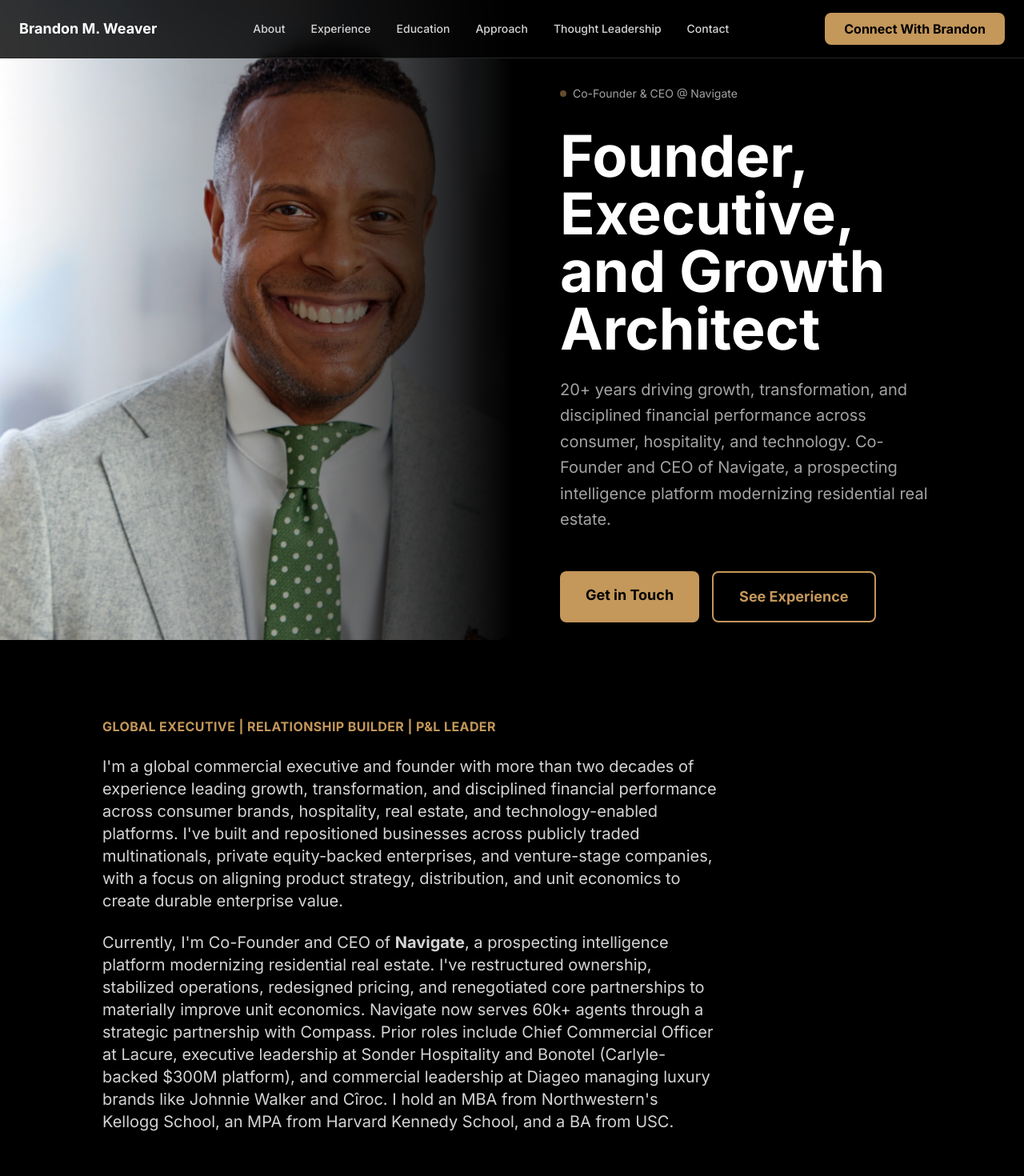
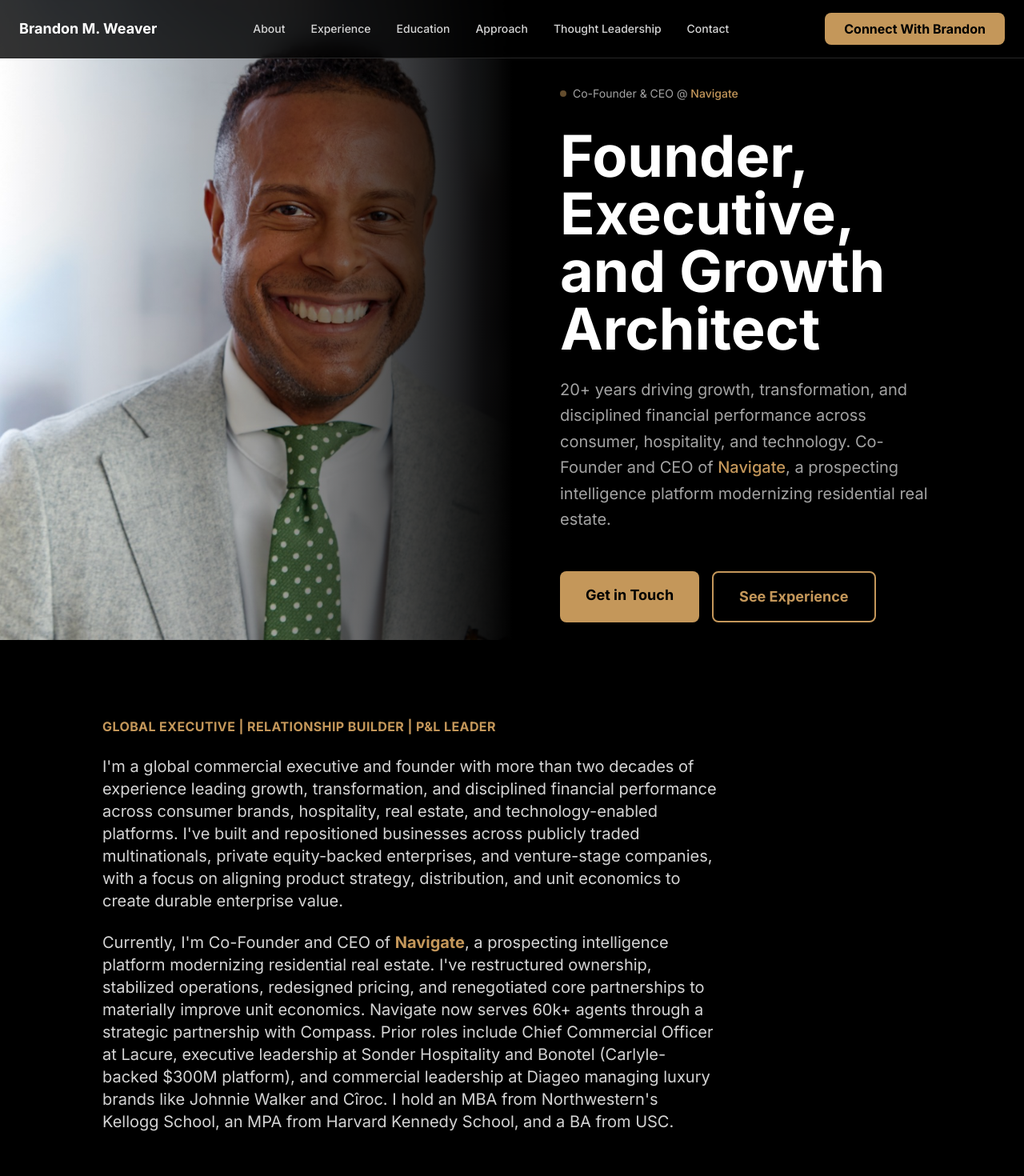
Before and after one commit to letsnavigatebmw/brandonmweaver, a React (Vite) app: page / in a window 1280 px wide. Shown: the top 1470 px of the page at 80% size. Built offline with nearby package versions, Linux system fonts and the light colour scheme.

Commit message:
Hyperlink Navigate to navigatenow.com in Hero and About sections

```diff
--- a/src/components/About.jsx
+++ b/src/components/About.jsx
@@ -28,7 +28,7 @@ export default function About() {
             I'm a global commercial executive and founder with more than two decades of experience leading growth, transformation, and disciplined financial performance across consumer brands, hospitality, real estate, and technology-enabled platforms. I've built and repositioned businesses across publicly traded multinationals, private equity-backed enterprises, and venture-stage companies, with a focus on aligning product strategy, distribution, and unit economics to create durable enterprise value.
           </p>
           <p className="text-lg md:text-xl text-gray-300 leading-relaxed max-w-3xl">
-            Currently, I'm Co-Founder and CEO of <span className="font-bold">Navigate</span>, a prospecting intelligence platform modernizing residential real estate. I've restructured ownership, stabilized operations, redesigned pricing, and renegotiated core partnerships to materially improve unit economics. Navigate now serves 60k+ agents through a strategic partnership with Compass. Prior roles include Chief Commercial Officer at Lacure, executive leadership at Sonder Hospitality and Bonotel (Carlyle-backed $300M platform), and commercial leadership at Diageo managing luxury brands like Johnnie Walker and Cîroc. I hold an MBA from Northwestern's Kellogg School, an MPA from Harvard Kennedy School, and a BA from USC.
+            Currently, I'm Co-Founder and CEO of <a href="https://navigatenow.com" target="_blank" rel="noopener noreferrer" className="font-bold text-gold-400 hover:text-gold-300 transition-colors">Navigate</a>, a prospecting intelligence platform modernizing residential real estate. I've restructured ownership, stabilized operations, redesigned pricing, and renegotiated core partnerships to materially improve unit economics. Navigate now serves 60k+ agents through a strategic partnership with Compass. Prior roles include Chief Commercial Officer at Lacure, executive leadership at Sonder Hospitality and Bonotel (Carlyle-backed $300M platform), and commercial leadership at Diageo managing luxury brands like Johnnie Walker and Cîroc. I hold an MBA from Northwestern's Kellogg School, an MPA from Harvard Kennedy School, and a BA from USC.
           </p>
         </div>
 
--- a/src/components/Hero.jsx
+++ b/src/components/Hero.jsx
@@ -14,7 +14,7 @@ export default function Hero() {
         {/* Status badge */}
         <div className="inline-flex items-center gap-2 text-sm">
           <div className="w-2 h-2 bg-gold-400 rounded-full animate-pulse" />
-          <span className="text-gray-400">Co-Founder & CEO @ Navigate</span>
+          <span className="text-gray-400">Co-Founder & CEO @ <a href="https://navigatenow.com" target="_blank" rel="noopener noreferrer" className="text-gold-400 hover:text-gold-300 transition-colors font-medium">Navigate</a></span>
         </div>
 
         {/* Headline */}
@@ -27,7 +27,7 @@ export default function Hero() {
 
           {/* Subheadline */}
           <p className="text-xl text-gray-400 leading-relaxed max-w-lg">
-            20+ years driving growth, transformation, and disciplined financial performance across consumer, hospitality, and technology. Co-Founder and CEO of Navigate, a prospecting intelligence platform modernizing residential real estate.
+            20+ years driving growth, transformation, and disciplined financial performance across consumer, hospitality, and technology. Co-Founder and CEO of <a href="https://navigatenow.com" target="_blank" rel="noopener noreferrer" className="text-gold-400 hover:text-gold-300 transition-colors font-medium">Navigate</a>, a prospecting intelligence platform modernizing residential real estate.
           </p>
         </div>
 
```
